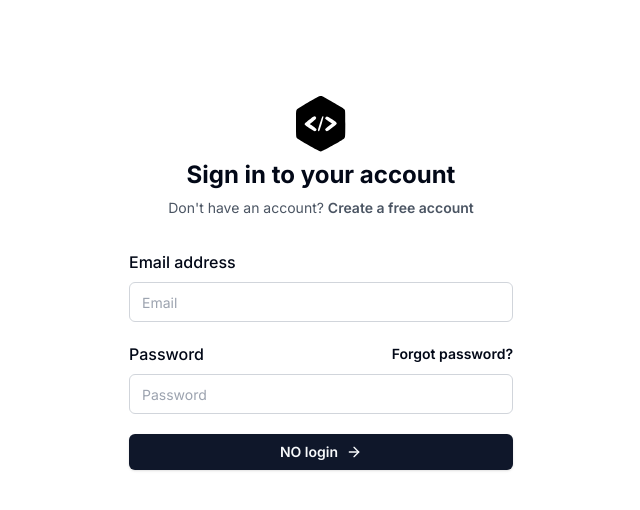
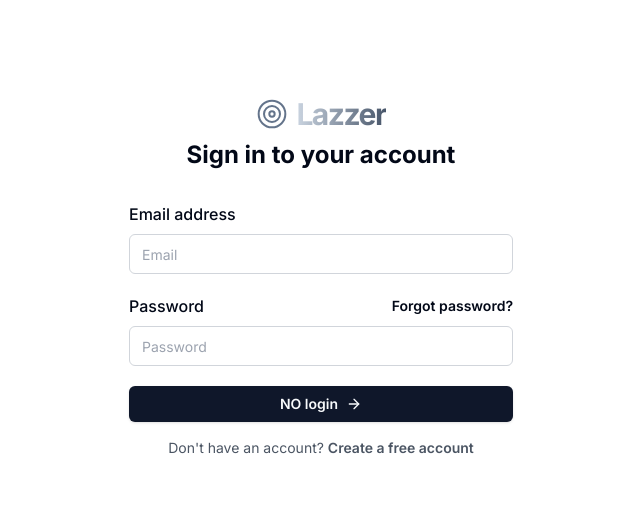
Before and after one commit to rajeshiitk/lazzer, a Next.js app: page /login in a window 1280 px wide. Shown: the top 510 px of the page, without its empty margins (319-959 px from the left). Built offline with nearby package versions, Linux system fonts and the light colour scheme.

Commit message:
login error testing

```diff
--- a/src/app/login/page.tsx
+++ b/src/app/login/page.tsx
@@ -5,6 +5,7 @@ import Link from "next/link";
 import { useRouter } from "next/navigation";
 import axios from "axios";
 import { Button } from "@/components/ui/button";
+import Logo from "@/components/Logo";
 
 function Login() {
   const router = useRouter();
@@ -26,11 +27,11 @@ function Login() {
 
   const onLogin = async () => {
     console.log(user);
+    let response;
     try {
       setLoading(true);
-      const response = await axios.post("/api/users/login", user); // {email, password}
-      // console.log('response', response); // {token, user}
-      router.push("/");
+      response = await axios.post("/api/users/login", user); // {email, password}
+      console.log("response", response); // {token, user}
       setLoading(false);
     } catch (error: any) {
       console.log("login failed", error.message);
@@ -38,39 +39,22 @@ function Login() {
     } finally {
       setLoading(false);
     }
+    if (response) {
+      router.replace("/");
+    }
   };
 
   return (
     <section>
       <div className="flex items-center justify-center px-4 py-10 sm:px-6 sm:py-16 lg:px-8 lg:py-24">
         <div className="xl:mx-auto xl:w-full xl:max-w-sm 2xl:max-w-md">
-          <div className="mb-2 flex justify-center">
-            <svg
-              width="50"
-              height="56"
-              viewBox="0 0 50 56"
-              fill="none"
-              xmlns="http://www.w3.org/2000/svg"
-            >
-              <path
-                d="M23.2732 0.2528C20.8078 1.18964 2.12023 12.2346 1.08477 13.3686C0 14.552 0 14.7493 0 27.7665C0 39.6496 0.0986153 41.1289 0.83823 42.0164C2.12023 43.5449 23.2239 55.4774 24.6538 55.5267C25.9358 55.576 46.1027 44.3832 48.2229 42.4602C49.3077 41.474 49.3077 41.3261 49.3077 27.8158C49.3077 14.3055 49.3077 14.1576 48.2229 13.1714C46.6451 11.7415 27.1192 0.450027 25.64 0.104874C24.9497 -0.0923538 23.9142 0.00625992 23.2732 0.2528ZM20.2161 21.8989C20.2161 22.4906 18.9835 23.8219 17.0111 25.3997C15.2361 26.7803 13.8061 27.9637 13.8061 28.0623C13.8061 28.1116 15.2361 29.0978 16.9618 30.2319C18.6876 31.3659 20.2655 32.6479 20.4134 33.0917C20.8078 34.0286 19.871 35.2119 18.8355 35.2119C17.8001 35.2119 9.0233 29.3936 8.67815 28.5061C8.333 27.6186 9.36846 26.5338 14.3485 22.885C17.6521 20.4196 18.4904 20.0252 19.2793 20.4196C19.7724 20.7155 20.2161 21.3565 20.2161 21.8989ZM25.6893 27.6679C23.4211 34.9161 23.0267 35.7543 22.1391 34.8668C21.7447 34.4723 22.1391 32.6479 23.6677 27.9637C26.2317 20.321 26.5275 19.6307 27.2671 20.3703C27.6123 20.7155 27.1685 22.7864 25.6893 27.6679ZM36.0932 23.2302C40.6788 26.2379 41.3198 27.0269 40.3337 28.1609C39.1503 29.5909 31.6555 35.2119 30.9159 35.2119C29.9298 35.2119 28.9436 33.8806 29.2394 33.0424C29.3874 32.6479 30.9652 31.218 32.7403 29.8867L35.9946 27.4706L32.5431 25.1532C30.6201 23.9205 29.0915 22.7371 29.0915 22.5892C29.0915 21.7509 30.2256 20.4196 30.9159 20.4196C31.3597 20.4196 33.6771 21.7016 36.0932 23.2302Z"
-                fill="black"
-              />
-            </svg>
+          <div className="mb-2 flex  justify-center">
+            <Logo />
           </div>
           <h2 className="text-center text-2xl font-bold leading-tight ">
             Sign in to your account
           </h2>
-          <p className="mt-2 text-center text-sm text-gray-600 dark:text-gray-200 ">
-            Don&apos;t have an account?{" "}
-            <Link
-              href="/signup"
-              title=""
-              className="font-semibold  transition-all duration-200 hover:underline"
-            >
-              Create a free account
-            </Link>
-          </p>
+
           <form action="#" method="POST" className="mt-8">
             <div className="space-y-5">
               <div>
@@ -129,40 +113,16 @@ function Login() {
               </div>
             </div>
           </form>
-          {/* <div className="mt-3 space-y-3">
-            <button
-              type="button"
-              className="relative inline-flex w-full items-center justify-center rounded-md border border-gray-400 bg-white px-3.5 py-2.5 font-semibold text-gray-700 transition-all duration-200 hover:bg-gray-100 hover:text-black focus:bg-gray-100 focus:text-black focus:outline-none"
+          <p className="mt-4 text-center  text-sm text-gray-600 dark:text-gray-200 ">
+            Don&apos;t have an account?{" "}
+            <Link
+              href="/signup"
+              title=""
+              className="font-semibold  transition-all duration-200 hover:underline"
             >
-              <span className="mr-2 inline-block">
-                <svg
-                  className="h-6 w-6 text-rose-500"
-                  xmlns="http://www.w3.org/2000/svg"
-                  viewBox="0 0 24 24"
-                  fill="currentColor"
-                >
-                  <path d="M20.283 10.356h-8.327v3.451h4.792c-.446 2.193-2.313 3.453-4.792 3.453a5.27 5.27 0 0 1-5.279-5.28 5.27 5.27 0 0 1 5.279-5.279c1.259 0 2.397.447 3.29 1.178l2.6-2.599c-1.584-1.381-3.615-2.233-5.89-2.233a8.908 8.908 0 0 0-8.934 8.934 8.907 8.907 0 0 0 8.934 8.934c4.467 0 8.529-3.249 8.529-8.934 0-.528-.081-1.097-.202-1.625z"></path>
-                </svg>
-              </span>
-              Sign in with Google
-            </button>
-            <button
-              type="button"
-              className="relative inline-flex w-full items-center justify-center rounded-md border border-gray-400 bg-white px-3.5 py-2.5 font-semibold text-gray-700 transition-all duration-200 hover:bg-gray-100 hover:text-black focus:bg-gray-100 focus:text-black focus:outline-none"
-            >
-              <span className="mr-2 inline-block">
-                <svg
-                  className="h-6 w-6 text-[#2563EB]"
-                  xmlns="http://www.w3.org/2000/svg"
-                  viewBox="0 0 24 24"
-                  fill="currentColor"
-                >
-                  <path d="M13.397 20.997v-8.196h2.765l.411-3.209h-3.176V7.548c0-.926.258-1.56 1.587-1.56h1.684V3.127A22.336 22.336 0 0 0 14.201 3c-2.444 0-4.122 1.492-4.122 4.231v2.355H7.332v3.209h2.753v8.202h3.312z"></path>
-                </svg>
-              </span>
-              Sign in with Facebook
-            </button>
-          </div> */}
+              Create a free account
+            </Link>
+          </p>
         </div>
       </div>
     </section>
--- a/src/components/Logo.tsx
+++ b/src/components/Logo.tsx
@@ -1,4 +1,4 @@
-import { Focus, LucideFocus, PiggyBank, Target } from "lucide-react";
+import { Target } from "lucide-react";
 import Link from "next/link";
 import React from "react";
 
```
